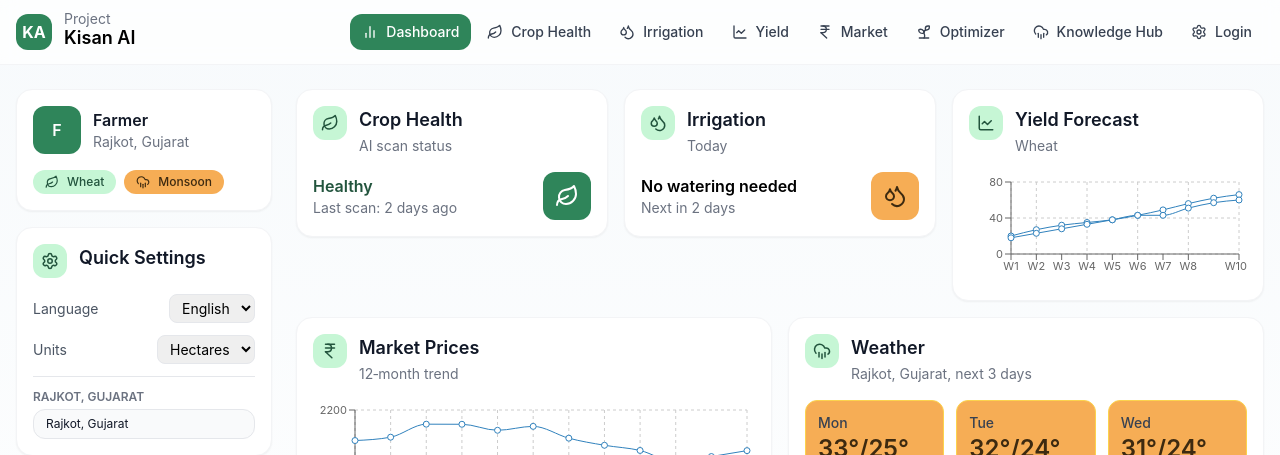
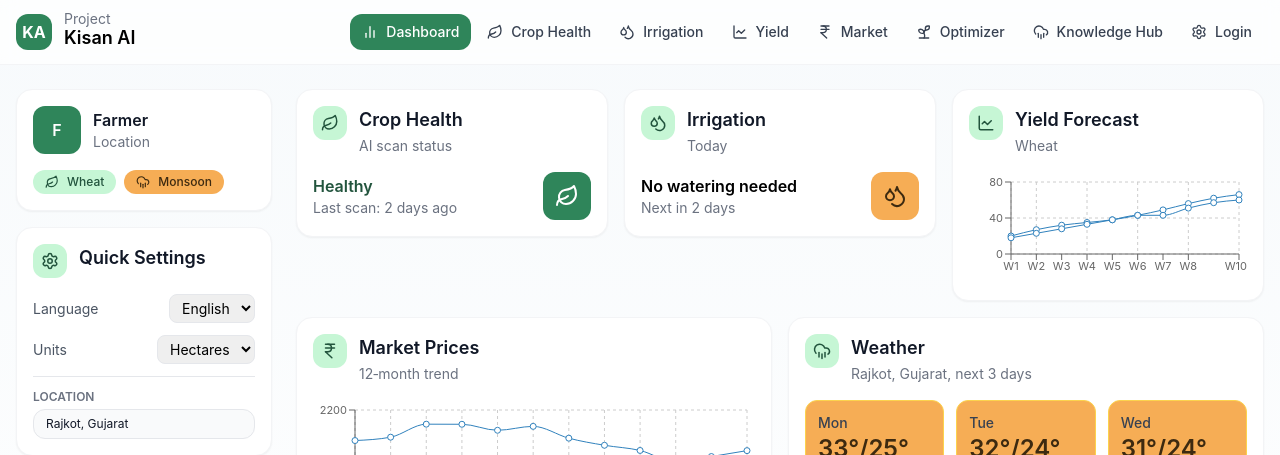
Before and after one commit to Burhanuddin-Gandhi/Kisan-ai, a React (Vite) app: page / in a window 1280 px wide. Shown: the top 455 px of the page. Built offline with nearby package versions, Linux system fonts and the light colour scheme; sample sign-in values are in the browser's storage.

Commit message:
Changed the location title in dashboard

```diff
--- a/src/App.jsx
+++ b/src/App.jsx
@@ -233,7 +233,7 @@ const translations = {
     alerts: "Alerts",
     welcome: "Welcome back",
     farmer: "Farmer",
-    location: "Rajkot, Gujarat",
+    location: "Location",
     crop: "Crop",
     analyzeImage: "Analyze Image",
     uploadPrompt: "Upload a leaf/plant photo for instant analysis",
@@ -267,7 +267,7 @@ const translations = {
     alerts: "अलर्ट",
     welcome: "स्वागत है",
     farmer: "किसान",
-    location: "राजकोट, गुजरात",
+    location: "जगह",
     crop: "फसल",
     analyzeImage: "छवि का विश्लेषण करें",
     uploadPrompt: "त्वरित विश्लेषण के लिए एक पत्ता/पौधा फोटो अपलोड करें",
@@ -301,7 +301,7 @@ const translations = {
     alerts: "ચેતવણીઓ",
     welcome: "સ્વાગત છે",
     farmer: "ખેડૂત",
-    location: "રાજકોટ, ગુજરાત",
+    location: "સ્થાન",
     crop: "પાક",
     analyzeImage: "છબીનું વિશ્લેષણ કરો",
     uploadPrompt: "ઝડપી વિશ્લેષણ માટે પાંદડા/છોડનો ફોટો અપલોડ કરો",
```
